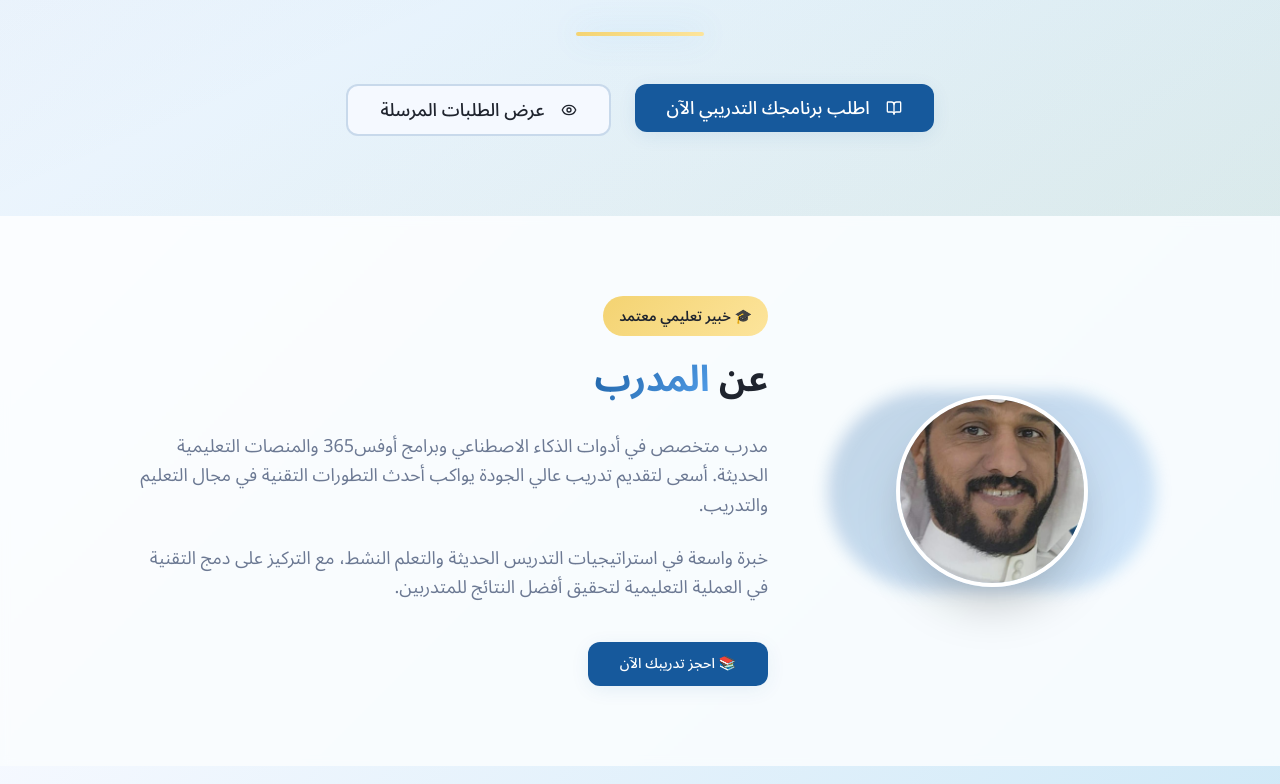
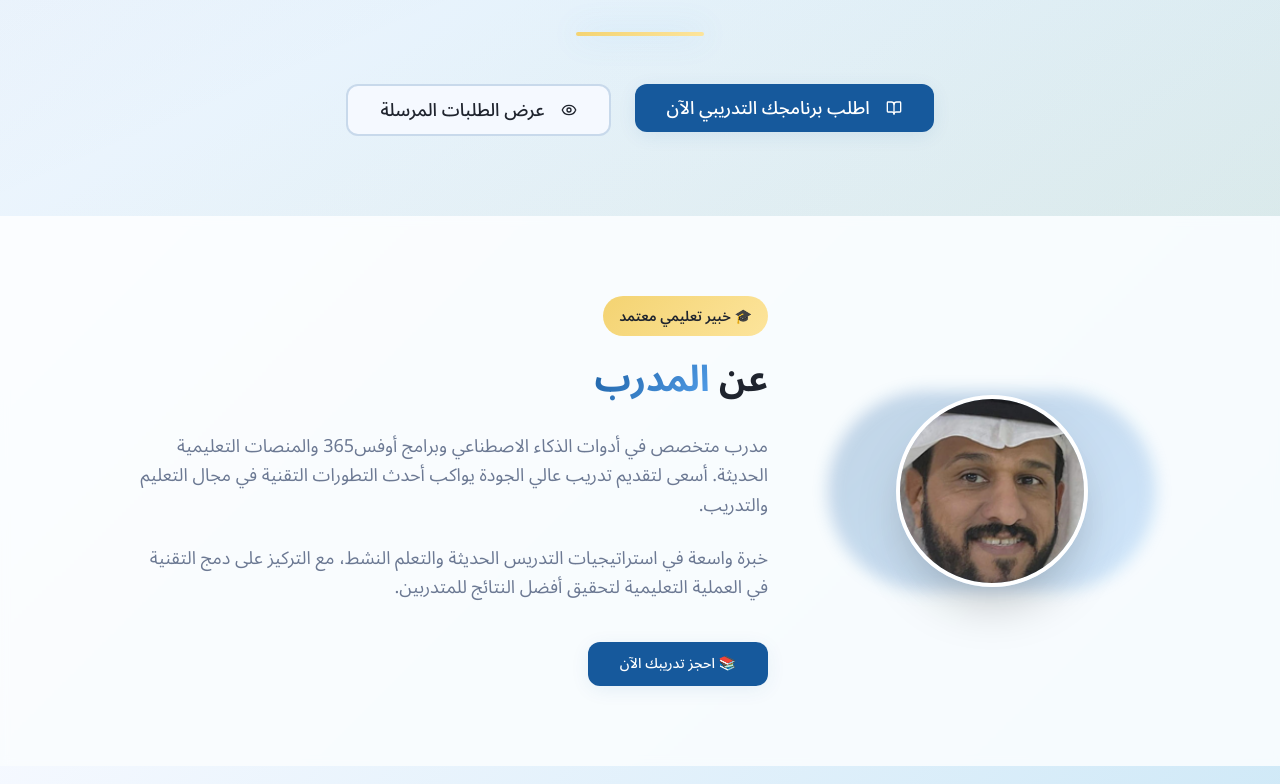
Before and after one commit to fnar95/fadel-training-inquiry-form, a React (Vite) app: page / in a window 1280 px wide. Shown: the part 450-1234 px from the top of the page. Built offline with nearby package versions, Linux system fonts and the light colour scheme.

Commit message:
Replace profile image
Replaced the existing profile image with a new one to ensure the full face is visible.

```diff
--- a/src/pages/Index.tsx
+++ b/src/pages/Index.tsx
@@ -67,7 +67,7 @@ const Index = () => {
               <div className="relative group">
                 <div className="absolute -inset-1 primary-gradient rounded-full blur opacity-25 group-hover:opacity-75 transition duration-300"></div>
                 <img
-                  src="/lovable-uploads/e9816855-cfa2-4c49-8523-7d8622fcbd1f.png"
+                  src="/lovable-uploads/64705b91-73ae-4cd3-b411-1ffbfdd31c16.png"
                   alt="المدرب فاضل المبارك"
                   className="relative w-48 h-48 rounded-full object-cover shadow-2xl mx-auto border-4 border-white"
                   style={{ width: '192px', height: '192px' }}
```
Also changed, not shown: public/lovable-uploads/64705b91-73ae-4cd3-b411-1ffbfdd31c16.png (added).
